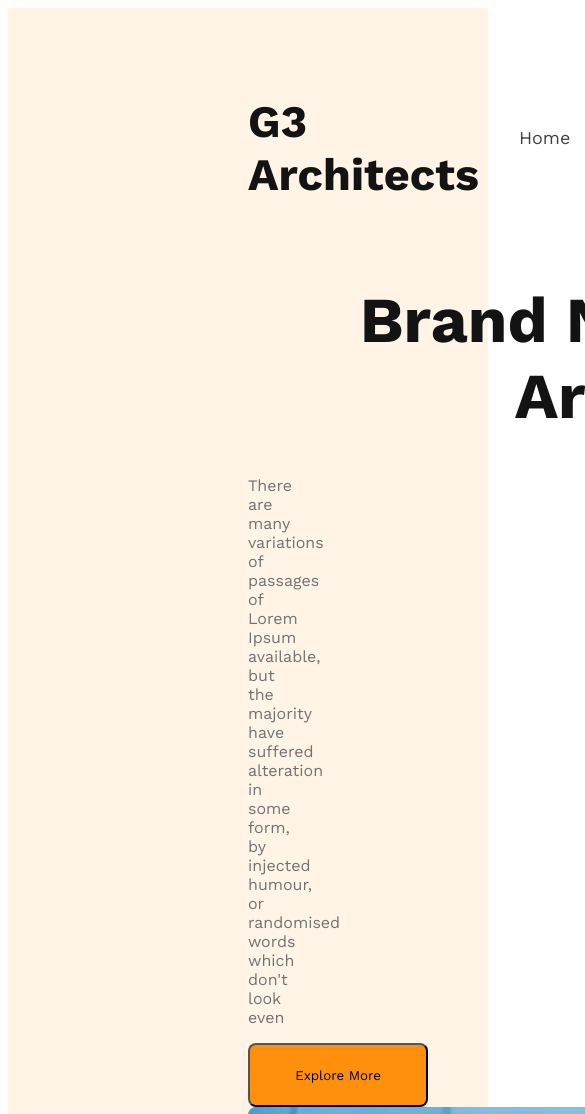
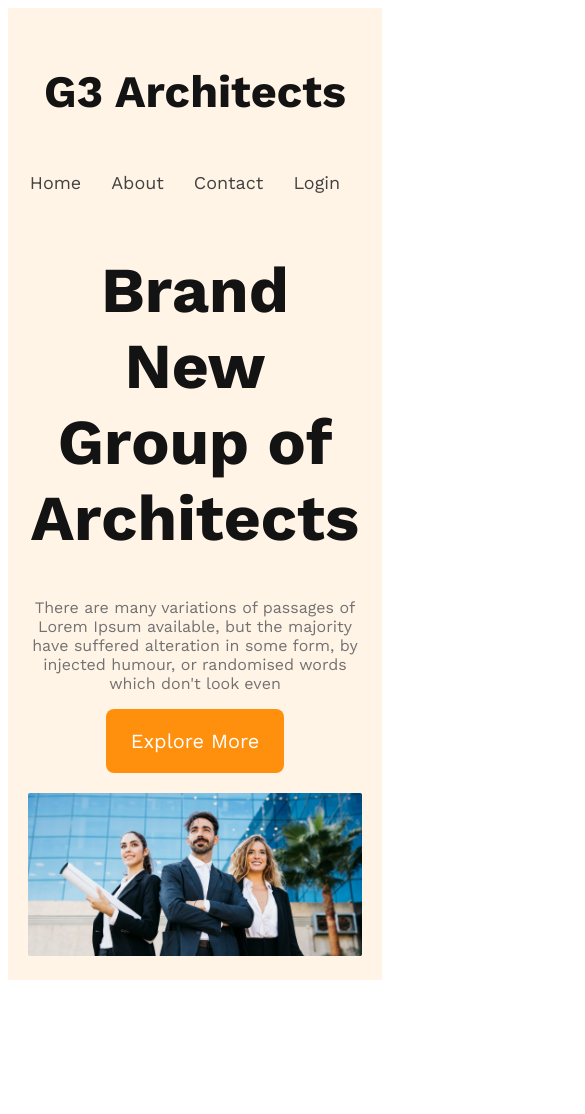
Before and after one commit to jakib462/g3-architects-website, a plain HTML site: page index.html in a window 390 px wide. Shown: the top 1114 px of the page, 585 px wide, since content can reach past the window. After the commit the page ends 988 px from the top, so only its background shows below. Drawn offline with nearby package versions, Linux system fonts and the light colour scheme.

Commit message:
added header section with responsive

```diff
--- a/index.html
+++ b/index.html
@@ -16,7 +16,7 @@
             <ul>
                 <li><a href="">Home</a></li>
                 <li><a href="">About</a></li>
-                <li><a href="">Contact Us</a></li>
+                <li><a href="">Contact</a></li>
                 <li><a href="">Login</a></li>
             </ul>
          </nav>
--- a/style.css
+++ b/style.css
@@ -31,7 +31,6 @@ nav li a{
     font-weight: 500;
 }
 .banner-title{
-    width: 862px;
     color: #131313;
     font-size: 64px;
     font-weight: 700;
@@ -42,13 +41,37 @@ nav li a{
     font-weight: 400;
 }
 .btn-primary{
-    width: 180px;
-    height: 64px;
     border-radius: 8px;
     background: #FF900E;
+    border: none;
+    padding: 20px 25px;
+    color: #FFF;
+    font-size: 20px;
+    cursor: pointer;
 }
 .banner-contant{
     text-align: center;
     max-width: 800px;
     margin: 0 auto;
 }
+.banner img{
+    padding-top: 20px;
+    width: 100%;
+}
+@media screen and (max-width: 576px) {
+    header{
+        padding: 20px;
+    }
+    nav {
+        flex-direction: column;
+    }
+}
+@media screen and (min-width: 576px) and (max-width: 960px){
+    header{
+        padding: 50px;
+    }
+    }
+    nav {
+        flex-direction: column;
+    }
+}
```
